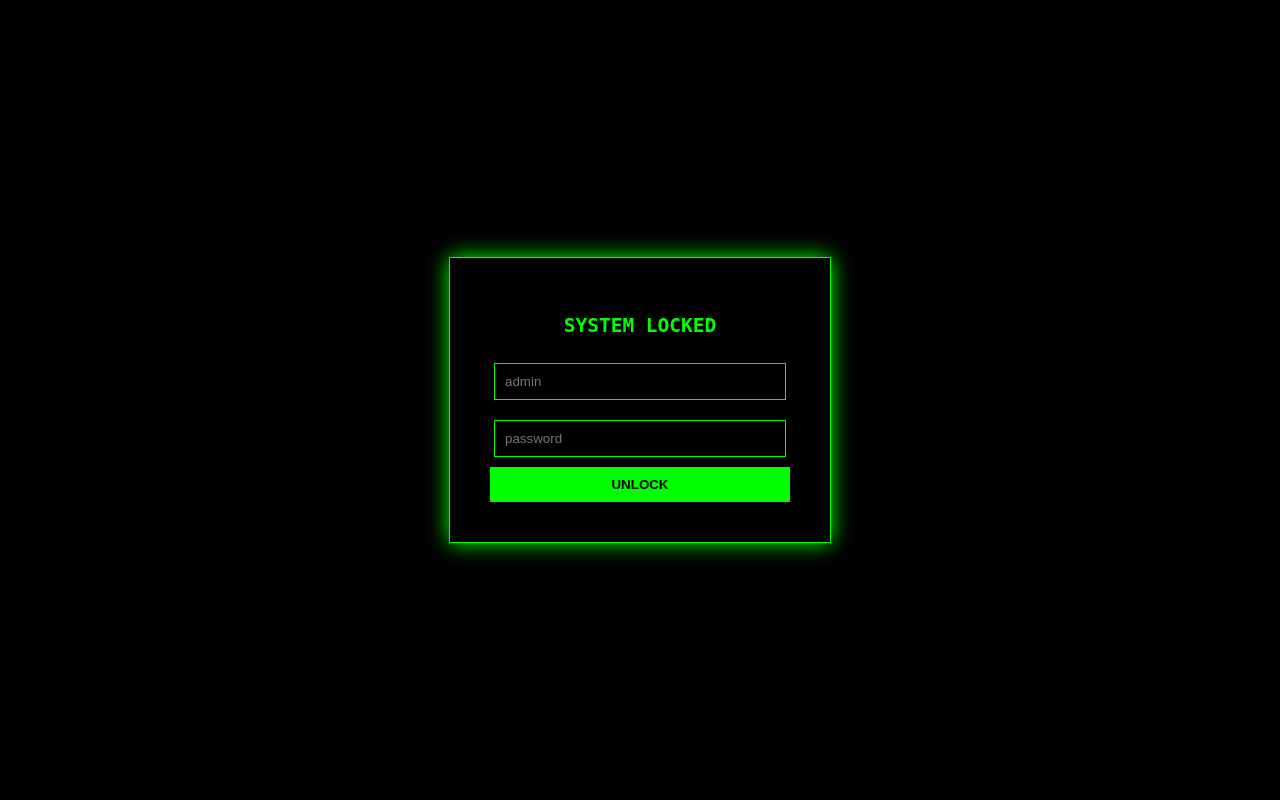
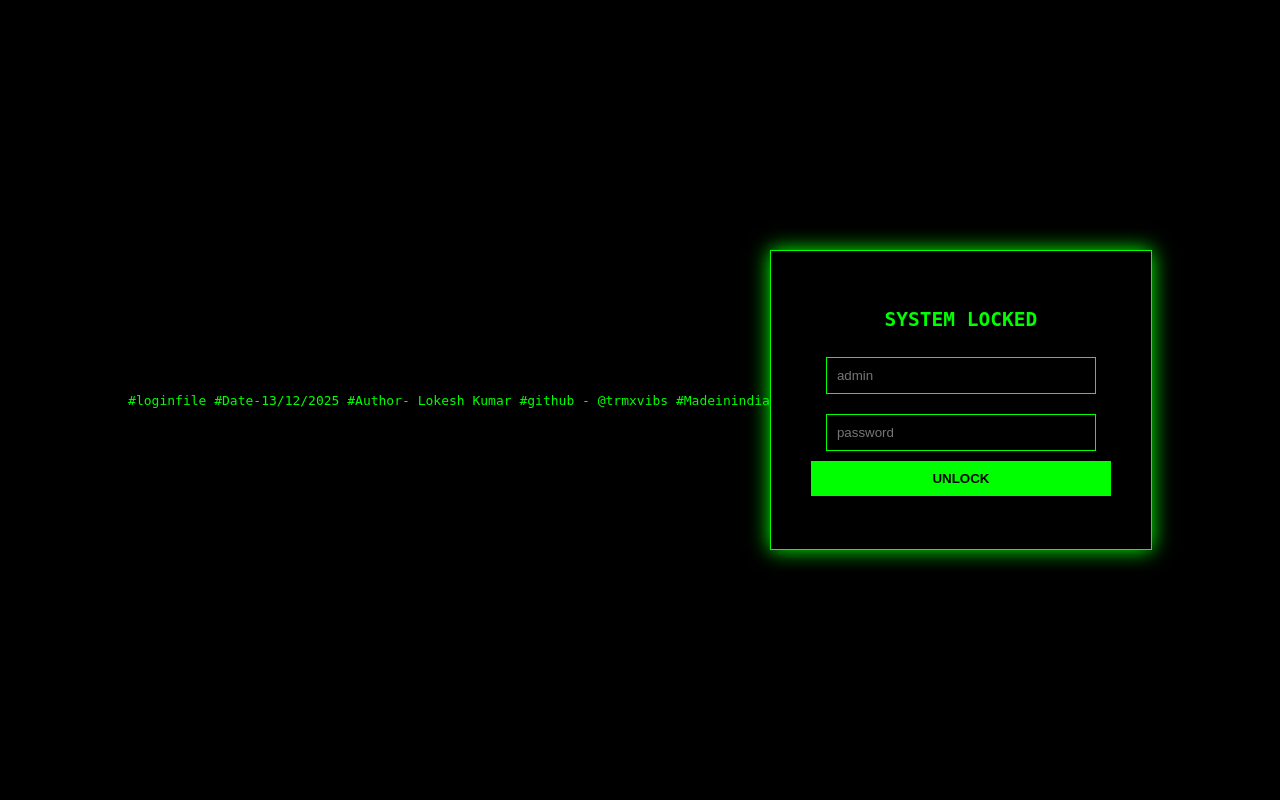
Before and after one commit to trmxvibs/NetSentry-Framework, a Flask app: page /login in a window 1280 px wide. Run offline with Flask 3, Linux system fonts and the light colour scheme; parts of the project's set-up code (start-up, migrations or seed data) failed here and were passed over.

Commit message:
Update login.html

```diff
--- a/templates/login.html
+++ b/templates/login.html
@@ -1,3 +1,9 @@
+#loginfile
+#Date-13/12/2025
+#Author- Lokesh Kumar
+#github - @trmxvibs
+#Madeinindia
+
 <!DOCTYPE html>
 <html lang="en">
 <head>
@@ -20,4 +26,5 @@
         </form>
     </div>
 </body>
+
 </html>
```
